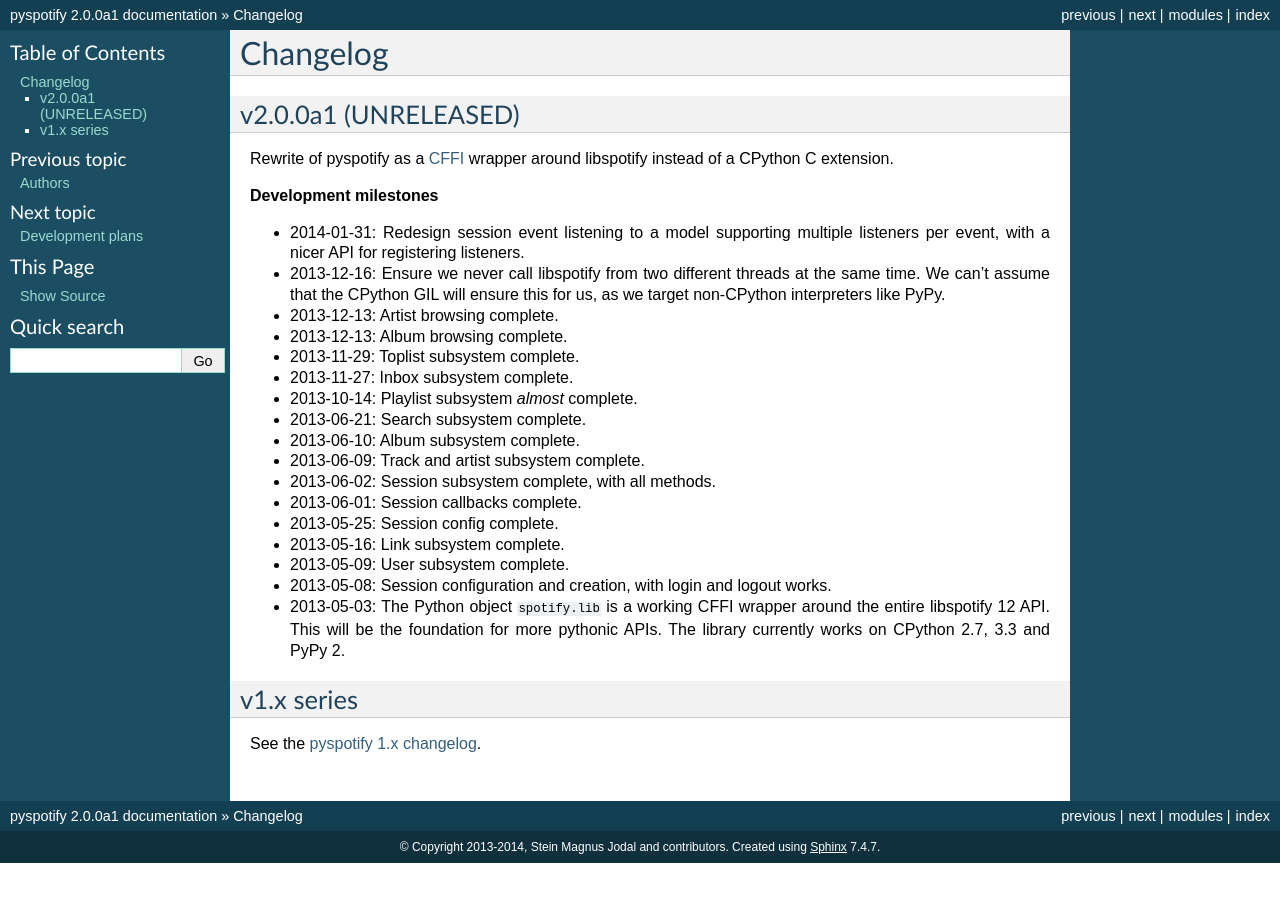
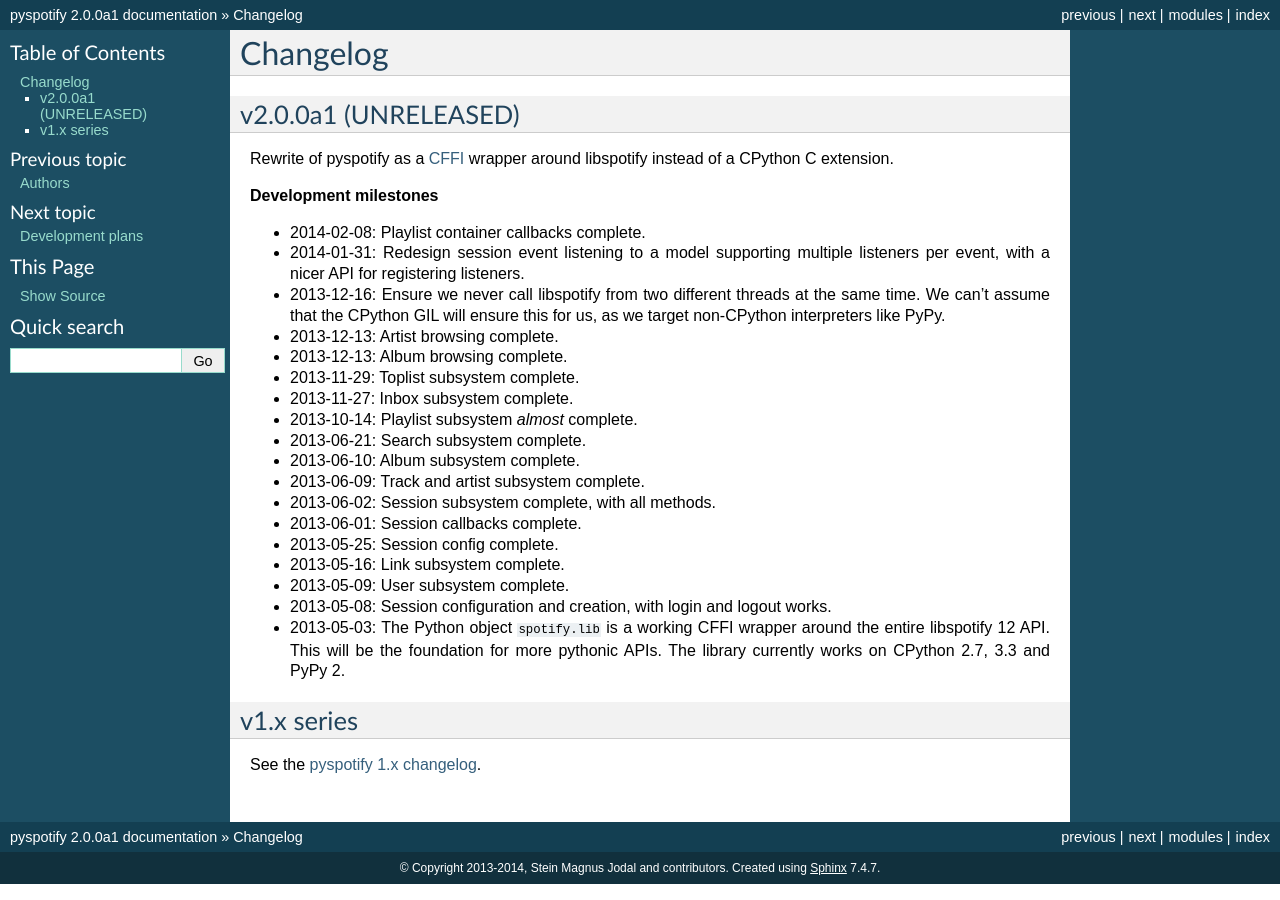
Before and after one commit to jodal/pyspotify, a Sphinx documentation site: the page built from docs/changelog.rst, in a window 1280 px wide. Built offline with Sphinx 7.4.7, drawn with Linux system fonts in a browser that asks for light colours.

Commit message:
docs: Update changelog

```diff
--- a/docs/changelog.rst
+++ b/docs/changelog.rst
@@ -9,6 +9,8 @@
 around libspotify instead of a CPython C extension.
 
 **Development milestones**
+
+- 2014-02-08: Playlist container callbacks complete.
 
 - 2014-01-31: Redesign session event listening to a model supporting multiple
   listeners per event, with a nicer API for registering listeners.
```
